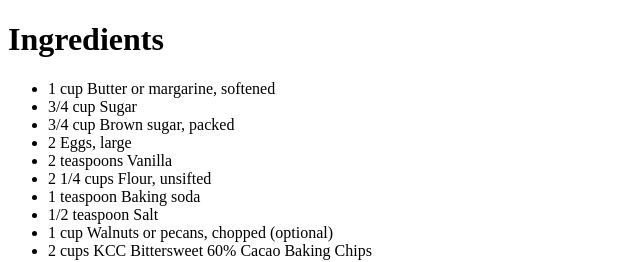
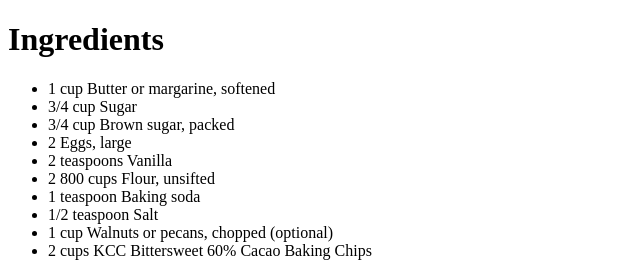
Before and after one commit to lldlamdlqlp888/Prueba1, a plain HTML site: page secret recipe.htm in a window 1280 px wide. Shown: the top 262 px of the page, 0-640 px from the left. Drawn offline with Linux system fonts and the light colour scheme.

Commit message:
Update secret recipe.htm

```diff
--- a/secret recipe.htm
+++ b/secret recipe.htm
@@ -9,7 +9,7 @@
 <li>3/4 cup Brown sugar, packed</li>
 <li>2 Eggs, large</li>
 <li>2 teaspoons Vanilla</li>
-<li>2 1/4 cups Flour, unsifted</li>
+<li>2 800 cups Flour, unsifted</li>
 <li>1 teaspoon Baking soda</li>
 <li>1/2 teaspoon Salt</li>
 <li>1 cup Walnuts or pecans, chopped (optional)</li>
```
